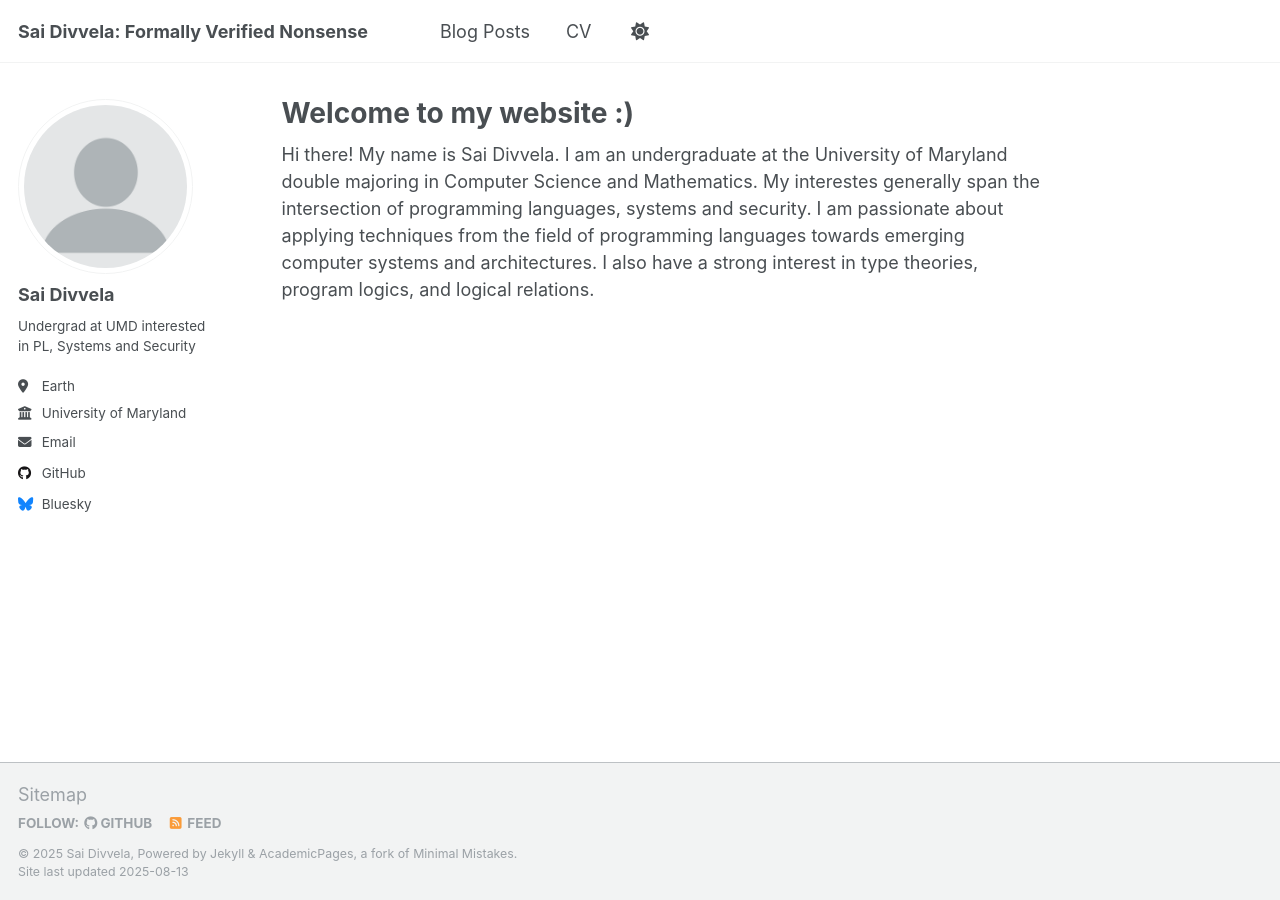
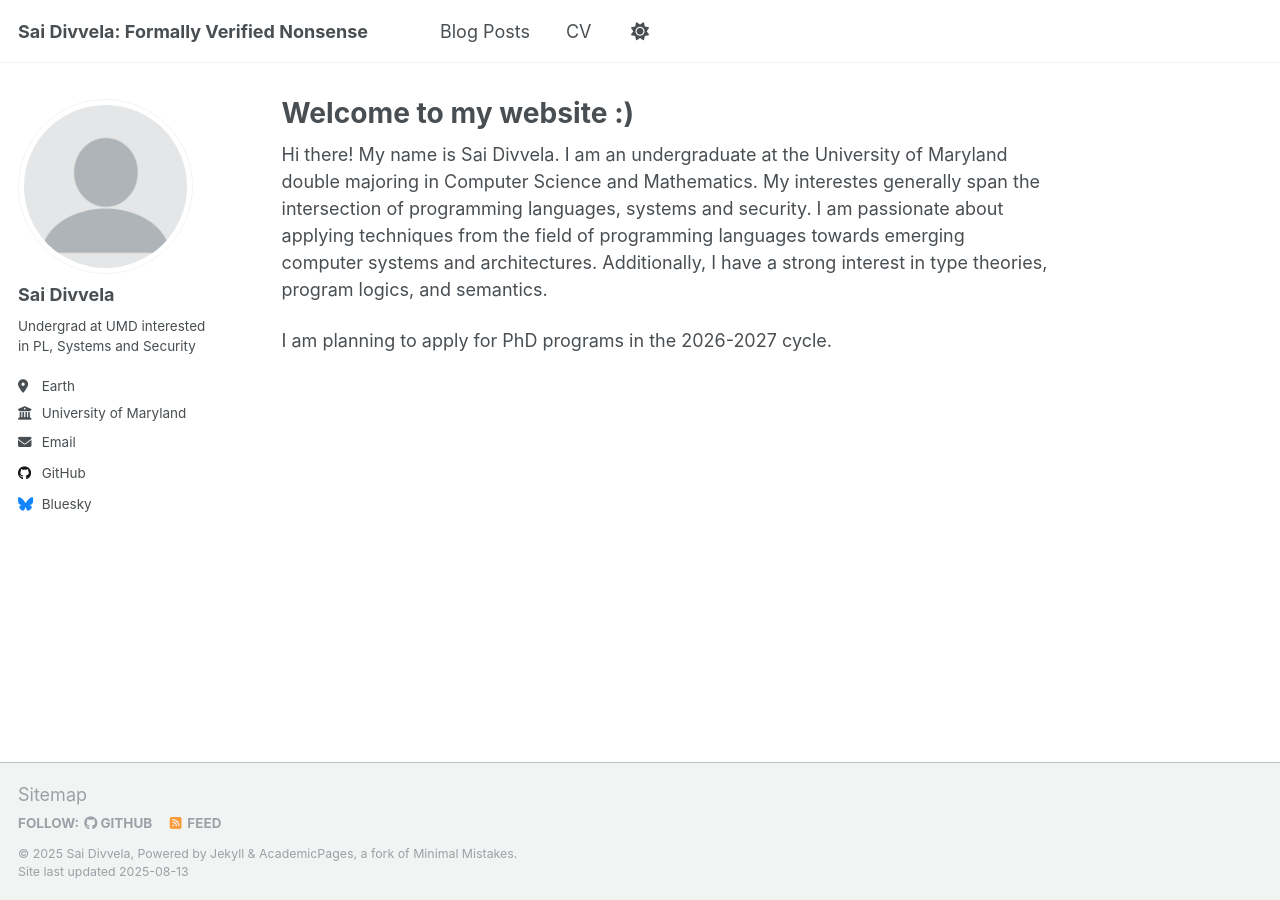
Before and after one commit to TheDeveloper101/thedeveloper101.github.io, a Jekyll site: the page built from _pages/about.md, in a window 1280 px wide. Built offline with Jekyll 4.4.1, drawn with Linux system fonts in a browser that asks for light colours; a script that is not in the unit is left out.

Commit message:
Update about.md

```diff
--- a/_pages/about.md
+++ b/_pages/about.md
@@ -7,4 +7,6 @@ redirect_from:
   - /about.html
 ---
 
-Hi there! My name is Sai Divvela. I am an undergraduate at the University of Maryland double majoring in Computer Science and Mathematics. My interestes generally span the intersection of programming languages, systems and security. I am passionate about applying techniques from the field of programming languages towards emerging computer systems and architectures. I also have a strong interest in type theories, program logics, and logical relations.
+Hi there! My name is Sai Divvela. I am an undergraduate at the University of Maryland double majoring in Computer Science and Mathematics. My interestes generally span the intersection of programming languages, systems and security. I am passionate about applying techniques from the field of programming languages towards emerging computer systems and architectures. Additionally, I have a strong interest in type theories, program logics, and semantics.
+
+I am planning to apply for PhD programs in the 2026-2027 cycle.
```
